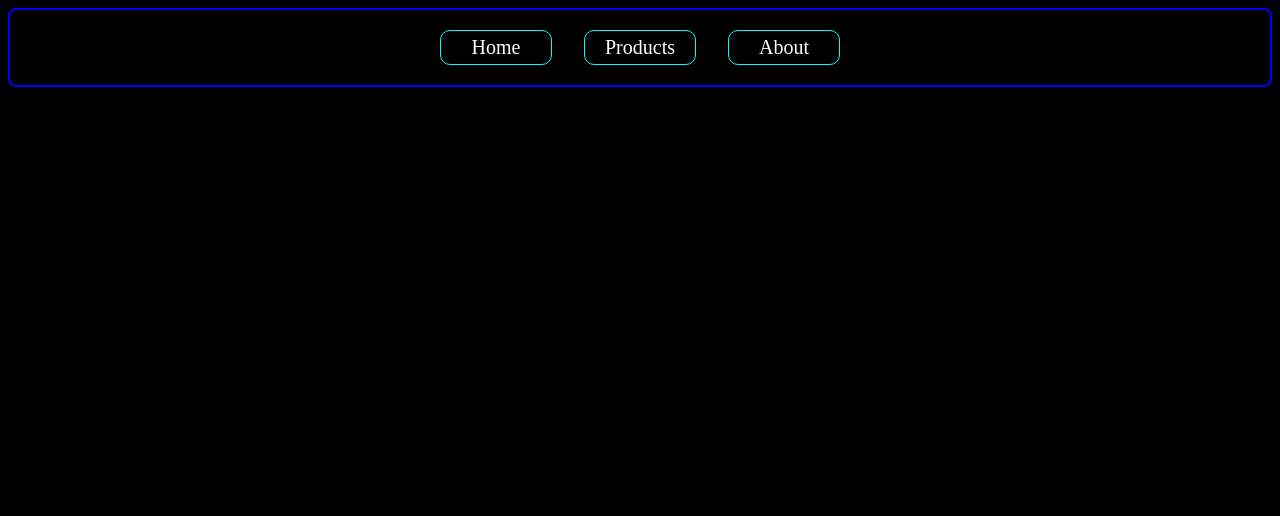
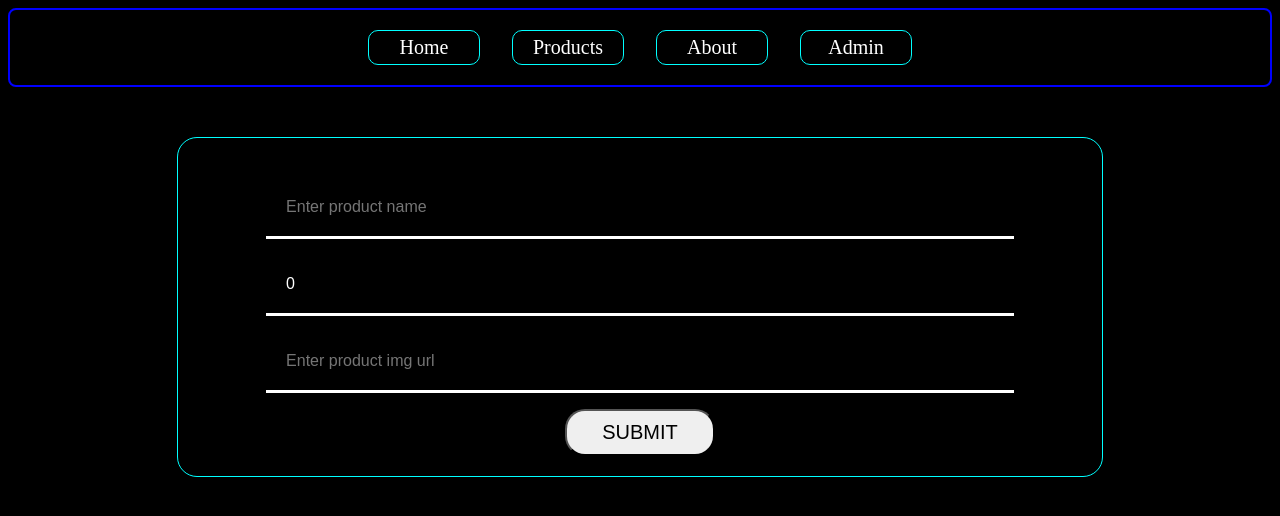
Before and after one commit to jchy/React-WebPage-Using-Dynamic-Route, a React (Create React App) app: page /admin in a window 1280 px wide. Shown: the top 516 px of the page. Built offline with nearby package versions, Linux system fonts and the light colour scheme.

Commit message:
Admin control has been added to the webpage

```diff
--- a/src/Components/Navbar.jsx
+++ b/src/Components/Navbar.jsx
@@ -14,6 +14,9 @@ const Navbar = () => {
       <Link to="/about" className={styles.link}>
         About
       </Link>
+      <Link to="/admin" className={styles.link}>
+        Admin
+      </Link>
     </div>
   );
 };
--- a/src/Components/ProductCard.jsx
+++ b/src/Components/ProductCard.jsx
@@ -7,7 +7,7 @@ const ProductCards = ({ id, name, price, url }) => {
         display: "flex",
         justifyContent: "center",
         border: "1px solid aqua",
-        width: "400px",
+        width: "600px",
         margin: "auto",
         borderRadius: "10px"
       }}
@@ -17,9 +17,12 @@ const ProductCards = ({ id, name, price, url }) => {
         alt=""
         width="200"
         height="200"
-        style={{ marginTop: "20px" }}
+        style={{ marginTop: "20px", borderRadius: "20px", padding: "20px" }}
       />
-      <div style={{ textAlign: "left" }} className={styles.productCard}>
+      <div
+        style={{ textAlign: "left", paddingLeft: "10px" }}
+        className={styles.productCard}
+      >
         <p>
           {name} Id : {id}
         </p>
--- a/src/Components/navbar.module.css
+++ b/src/Components/navbar.module.css
@@ -20,3 +20,6 @@
 .productCard {
   color: white;
 }
+.welcomeMsg {
+  color: white;
+}
--- a/src/Pages/About.jsx
+++ b/src/Pages/About.jsx
@@ -1,4 +1,19 @@
 const About = () => {
-  return <h3>About Us</h3>;
+  return (
+    <div
+      style={{
+        color: "white",
+        fontSize: "16px"
+      }}
+    >
+      <h3>Welcome to the site!!!</h3>
+      <p>
+        Owner of the site is B.Teach degree holder Graduate from REC Sonbhadra{" "}
+      </p>
+      <p>This website is being hosted and run by : Jaswant Chaudhary</p>
+      <p>We care about your time that's why we make it as fast as possible</p>
+      <p>Made in ❤️ with Jaswant Chaudhary</p>
+    </div>
+  );
 };
 export default About;
--- /dev/null
+++ b/src/Pages/Admin.jsx
@@ -0,0 +1,130 @@
+import axios from "axios";
+import { useEffect, useState } from "react";
+import { Link } from "react-router-dom";
+import styles from "../Components/navbar.module.css";
+
+const handlePostFetchProduct = (data) => {
+  const config = {
+    method: "post",
+    url: "https://dynamic-route-server-products.herokuapp.com/products",
+    data: data
+  };
+  return axios(config);
+};
+
+const Admin = () => {
+  const [loading, setLoading] = useState(false);
+  var [data, setData] = useState({});
+  const [payload, setPayload] = useState({ name: "", price: 0, url: "" });
+
+  const handleSubmit = (e) => {
+    e.preventDefault();
+    data = payload;
+    handlePostFetchProduct(data);
+  };
+
+  const handleChange = (e) => {
+    setPayload({
+      ...payload,
+      [e.target.name]: e.target.value
+    });
+  };
+
+  if (loading) {
+    return <div>...loading</div>;
+  }
+  return (
+    <div>
+      <form
+        style={{
+          border: "1px solid aqua",
+          width: "70%",
+          margin: "auto",
+          marginTop: "50px",
+          padding: "20px",
+          borderRadius: "20px"
+        }}
+        onSubmit={handleSubmit}
+      >
+        <div
+          style={{
+            display: "flex",
+            flexDirection: "column",
+            gap: "1rem",
+            marginTop: "20px"
+          }}
+        >
+          <div>
+            <input
+              placeholder="Enter product name"
+              type="text"
+              style={{
+                border: "none",
+                background: "black",
+                borderBottom: "3px solid white",
+                fontSize: "16px",
+                width: "80%",
+                padding: "20px",
+                color: "white"
+              }}
+              name="name"
+              value={payload.name}
+              onChange={handleChange}
+              // onChange={()=>setPayload}
+            />
+          </div>
+          <div>
+            <input
+              type="text"
+              placeholder="Enter the product price"
+              style={{
+                border: "none",
+                background: "black",
+                borderBottom: "3px solid white",
+                fontSize: "16px",
+                width: "80%",
+                padding: "20px",
+                color: "white"
+              }}
+              name="price"
+              value={payload.price}
+              onChange={handleChange}
+            />
+          </div>
+          <div>
+            <input
+              type="text"
+              placeholder="Enter product img url"
+              style={{
+                border: "none",
+                background: "black",
+                borderBottom: "3px solid white",
+                fontSize: "16px",
+                width: "80%",
+                padding: "20px",
+                color: "white"
+              }}
+              name="url"
+              value={payload.url}
+              onChange={handleChange}
+            />
+          </div>
+          <div>
+            <input
+              type="submit"
+              value="SUBMIT"
+              style={{
+                width: "150px",
+                padding: "10px",
+                borderRadius: "20px",
+                fontSize: "20px",
+                cursor: "pointer"
+              }}
+            />
+          </div>
+        </div>
+      </form>
+    </div>
+  );
+};
+export default Admin;
--- a/src/Pages/Home.jsx
+++ b/src/Pages/Home.jsx
@@ -1,5 +1,18 @@
 const Home = () => {
-  return <h3>Home Page</h3>;
+  return (
+    <div
+      style={{
+        color: "white",
+        fontSize: "16px"
+      }}
+    >
+      <h3>Welcome to the site!!!</h3>
+      <p>We are here to help you</p>
+      <p>This website is being hosted and run by : Jaswant Chaudhary</p>
+      <p>We care about your time that's why we make it as fast as possible</p>
+      <p>Made in ❤️ with Jaswant Chaudhary</p>
+    </div>
+  );
 };
 
 export default Home;
--- a/src/Pages/ProductDetails.jsx
+++ b/src/Pages/ProductDetails.jsx
@@ -6,9 +6,11 @@ import styles from "../Components/navbar.module.css";
 import ProductCard from "../Components/ProductCard";
 
 const getProductById = (id) => {
-  return axios.get(
-    `https://dynamic-route-server-products.herokuapp.com/products/${id}`
-  );
+  const config = {
+    method: "get",
+    url: `https://dynamic-route-server-products.herokuapp.com/products/${id}`
+  };
+  return axios(config);
 };
 const ProductDetails = () => {
   const { id } = useParams();
--- a/src/Pages/Products.jsx
+++ b/src/Pages/Products.jsx
@@ -4,7 +4,9 @@ import { Link } from "react-router-dom";
 import styles from "../Components/navbar.module.css";
 
 const fetchProducts = () => {
-  return axios.get("https://json-dynamic-route.herokuapp.com/products");
+  return axios.get(
+    "https://dynamic-route-server-products.herokuapp.com/products"
+  );
 };
 
 const Products = () => {
@@ -31,7 +33,9 @@ const Products = () => {
   }
   return (
     <div>
-      <p>Purchase our Genuine & Brand new Products</p>
+      <p className={styles.welcomeMsg}>
+        Purchase our Genuine & Brand new Products
+      </p>
       <div
         style={{
           display: "flex",
@@ -61,7 +65,7 @@ const Products = () => {
                   style={{ marginTop: "20px" }}
                 />
                 <div>
-                  <p>{item.name}</p>
+                  <p style={{ color: "white" }}>{item.name}</p>
                   <Link
                     to={`/products/${item.id}`}
                     className={styles.link}
--- a/src/Routes/AllRoutes.jsx
+++ b/src/Routes/AllRoutes.jsx
@@ -3,6 +3,7 @@ import Products from "../Pages/Products";
 import Home from "../Pages/Home";
 import ProductDetails from "../Pages/ProductDetails";
 import About from "../Pages/About";
+import Admin from "../Pages/Admin";
 
 const AllRoutes = () => {
   return (
@@ -22,6 +23,10 @@ const AllRoutes = () => {
       <Route exact path="/about">
         <About />
       </Route>
+
+      <Route exact path="/admin">
+        <Admin />
+      </Route>
     </div>
   );
 };
```
